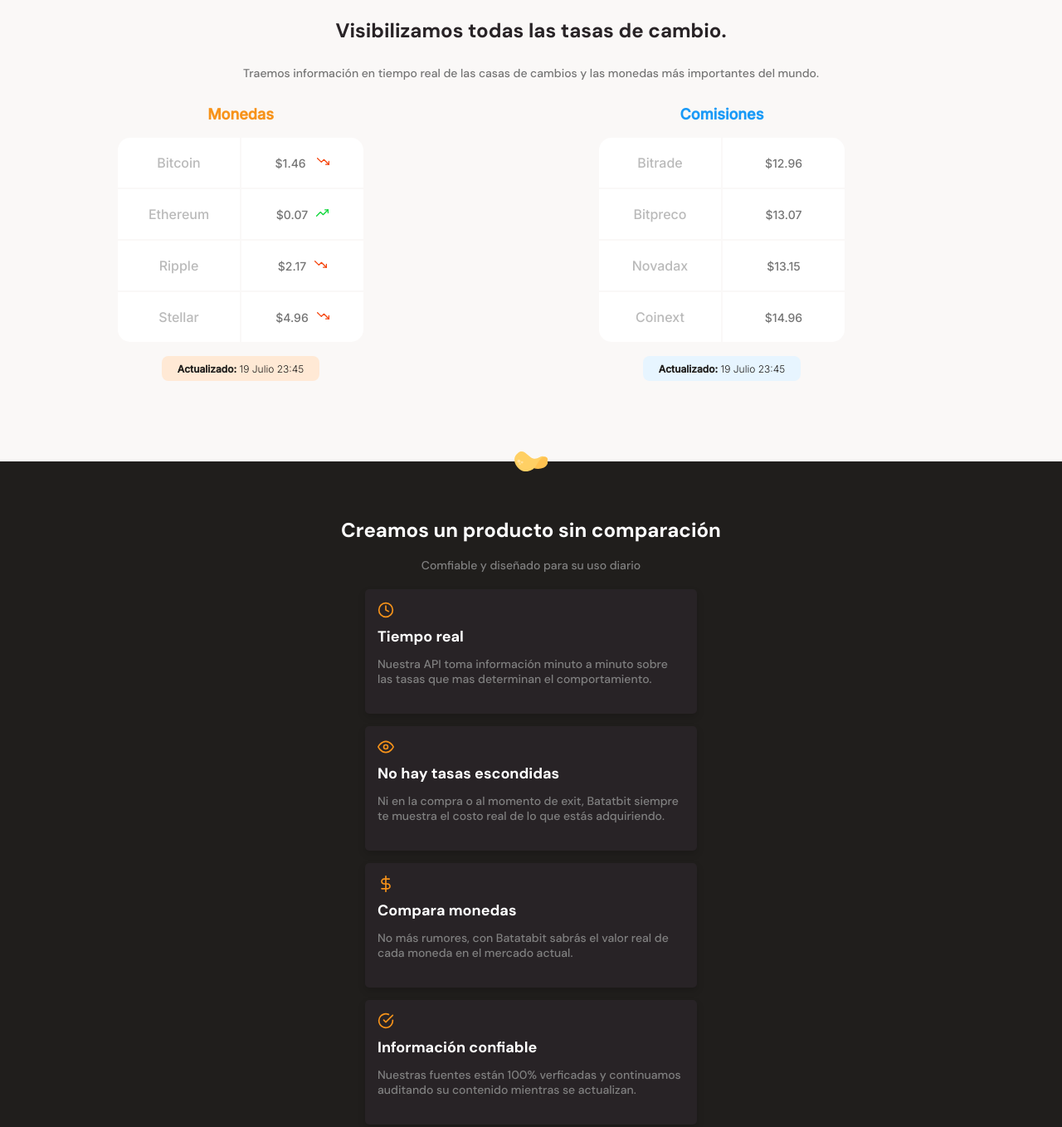
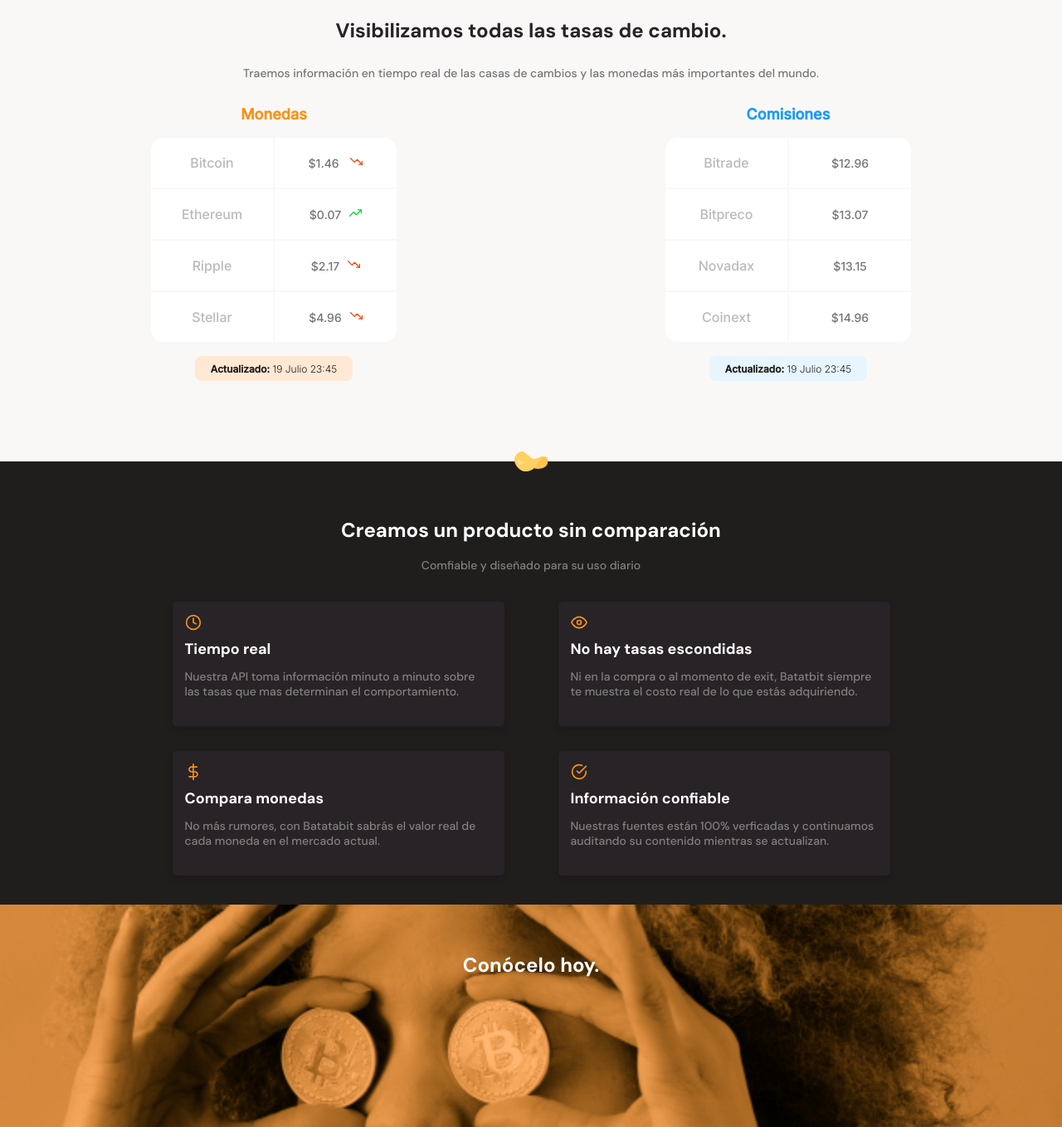
Before and after one commit to josetvasco/mobile-first, a plain HTML site: page index.html in a window 1280 px wide. Shown: the part 640-1998 px from the top of the page at 83% size. Drawn offline with Linux system fonts and the light colour scheme.

Commit message:
Proyecto terminado

```diff
--- /dev/null
+++ b/css/tablet.css
@@ -0,0 +1,17 @@
+.main-tables-cointainer {
+  justify-content: center;
+  overflow: hidden;
+  margin: 0 20px;
+}
+
+.product-cards--container {
+  display: flex;
+  flex-wrap: wrap;
+  width: 930px;
+  margin: 0 auto;
+}
+
+.plans-container--slider {
+  justify-content: center;
+  overflow: hidden;
+}
--- a/index.html
+++ b/index.html
@@ -7,6 +7,7 @@
   <link rel="preconnect" href="https://fonts.gstatic.com" crossorigin>
   <link href="https://fonts.googleapis.com/css2?family=DM+Sans:opsz,wght@9..40,400;9..40,500;9..40,700&family=Inter:wght@300;500&display=swap" rel="stylesheet">
   <link rel="stylesheet" href="./style.css">
+  <link rel="stylesheet" href="./css/tablet.css" media="(min-width: 930px)">
   <title>Document</title>
 </head>
 <body>
--- a/style.css
+++ b/style.css
@@ -163,7 +163,7 @@
   min-width: 235px;
   max-width: 500px;
   height: 360px;
-  margin: 0 40px;
+  margin: 0 80px;
   scroll-snap-align: center;
   font-family: 'Inter', sans-serif;
 }
@@ -403,7 +403,6 @@
   min-width: 288px;
   height: auto;
   margin: 0 auto;
-  margin-bottom: 50px;
 }
 
 .plans--title h2 {
```
